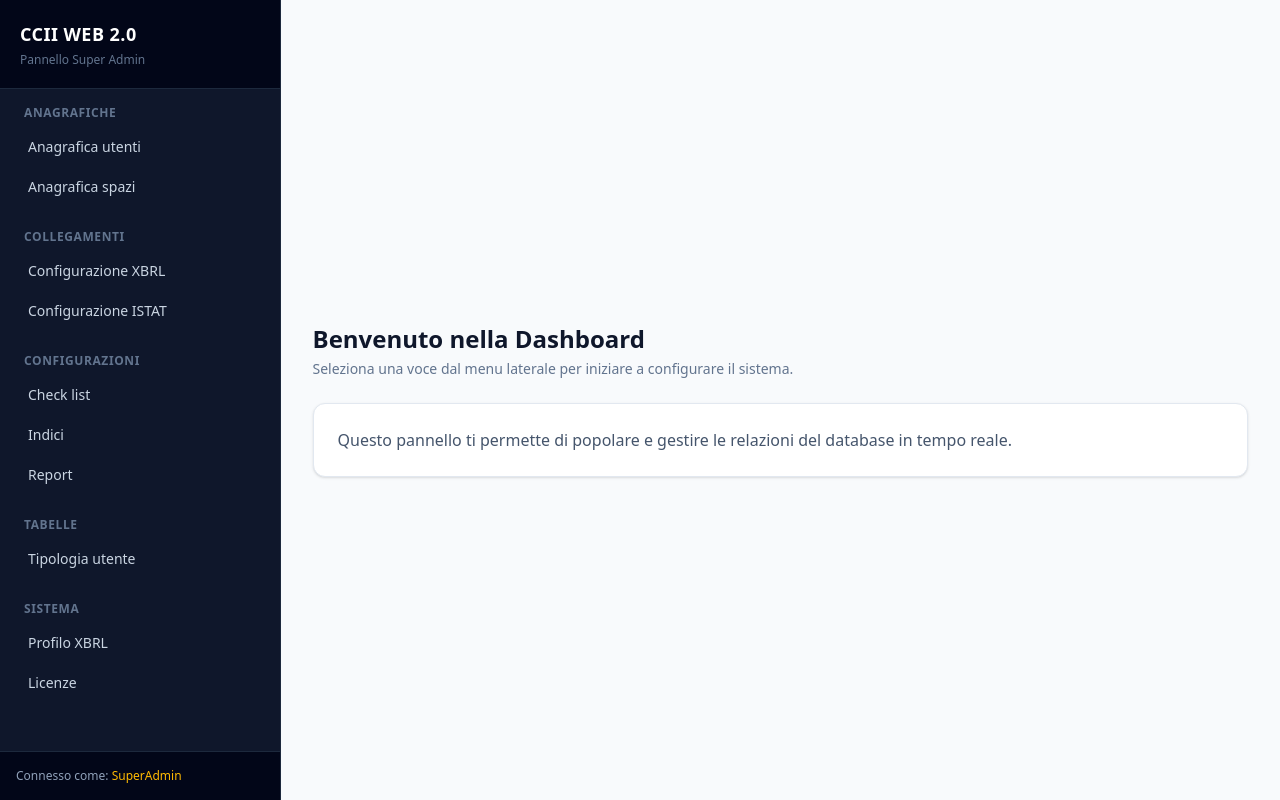
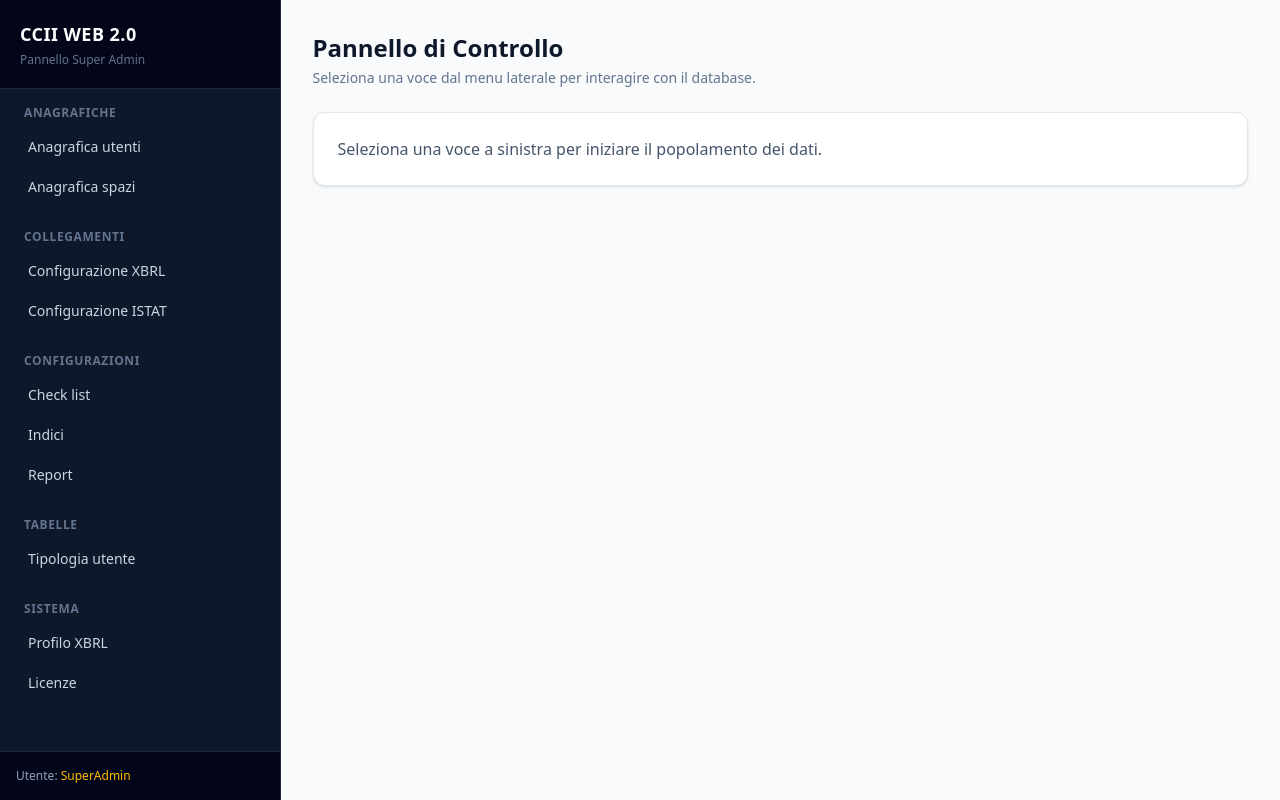
Before and after one commit to spadoniercole-ui/ccii-backend, a FastAPI app: page / in a window 1280 px wide. Run offline with FastAPI, Linux system fonts and the light colour scheme.

Commit message:
Update index.html

```diff
--- a/template/index.html
+++ b/template/index.html
@@ -3,25 +3,20 @@
 <head>
     <meta charset="UTF-8">
     <meta name="viewport" content="width=device-width, initial-scale=1.0">
-    <title>Super Admin Dashboard - CCII Web</title>
+    <title>Super Admin Dashboard - CCII Web 2.0</title>
     <script src="https://cdn.jsdelivr.net/npm/@tailwindcss/browser@4"></script>
     <style>
-        /* Stile per gestire lo scorrimento indipendente del menu e del contenuto */
-        .scroll-custom::-webkit-scrollbar {
-            width: 6px;
-        }
-        .scroll-custom::-webkit-scrollbar-thumb {
-            background-color: #cbd5e1;
-            border-radius: 3px;
-        }
+        .scroll-custom::-webkit-scrollbar { width: 6px; }
+        .scroll-custom::-webkit-scrollbar-thumb { background-color: #cbd5e1; border-radius: 3px; }
     </style>
 </head>
 <body class="bg-slate-50 text-slate-800 font-sans min-h-screen block">
 
     <table class="w-full h-screen border-collapse table-fixed">
         <tr>
-            <td class="w-[280px] bg-slate-900 text-slate-300 valign-top h-full border-r border-slate-800">
+            <td class="w-[280px] bg-slate-900 text-slate-300 align-top h-full border-r border-slate-800">
                 <div class="h-screen flex flex-col justify-between">
+
                     <div class="p-5 border-b border-slate-800 bg-slate-950">
                         <h1 class="text-white font-bold text-lg tracking-wide uppercase">CCII Web 2.0</h1>
                         <p class="text-xs text-slate-500 mt-1">Pannello Super Admin</p>
@@ -72,22 +67,22 @@
                     </div>
 
                     <div class="p-4 border-t border-slate-800 bg-slate-950 text-xs text-slate-400">
-                        Connesso come: <span class="text-amber-400 font-medium">SuperAdmin</span>
+                        Utente: <span class="text-amber-400 font-medium">SuperAdmin</span>
                     </div>
                 </div>
             </td>
 
-            <td class="valign-top bg-slate-50 h-full overflow-y-auto p-8 scroll-custom">
+            <td class="align-top bg-slate-50 h-full overflow-y-auto p-8 scroll-custom">
 
                 <div class="mb-6">
-                    <h2 id="titolo-sezione" class="text-2xl font-bold text-slate-900">Benvenuto nella Dashboard</h2>
-                    <p id="descrizione-sezione" class="text-sm text-slate-500 mt-1">Seleziona una voce dal menu laterale per iniziare a configurare il sistema.</p>
+                    <h2 id="titolo-sezione" class="text-2xl font-bold text-slate-900">Pannello di Controllo</h2>
+                    <p id="descrizione-sezione" class="text-sm text-slate-500 mt-1">Seleziona una voce dal menu laterale per interagire con il database.</p>
                 </div>
 
                 <div id="area-contenuto">
 
                     <div id="view-home" class="bg-white border border-slate-200 rounded-xl p-6 shadow-sm">
-                        <p class="text-slate-600">Questo pannello ti permette di popolare e gestire le relazioni del database in tempo reale.</p>
+                        <p class="text-slate-600">Seleziona una voce a sinistra per iniziare il popolamento dei dati.</p>
                     </div>
 
                     <div id="view-licenze" class="hidden space-y-6">
@@ -99,13 +94,12 @@
                         </div>
 
                         <div id="subview-licenze-elenco" class="bg-white border border-slate-200 rounded-xl p-6 shadow-sm">
-                            <p class="text-sm text-slate-500">Qui appariranno le licenze caricate dal database.</p>
                             </div>
 
                         <div id="subview-licenze-nuovo" class="hidden bg-white border border-slate-200 rounded-xl p-6 shadow-sm max-w-2xl">
                             <form id="form-licenza" class="space-y-4" onsubmit="salvaLicenza(event)">
                                 <div>
-                                    <label class="block text-sm font-medium text-slate-700">Intestatario / Studio</label>
+                                    <label class="block text-sm font-medium text-slate-700">Intestatario / Studio Professionale</label>
                                     <input type="text" id="lic-intestatario" required class="mt-1 block w-full rounded border border-slate-300 px-3 py-2 text-sm focus:border-indigo-500 focus:outline-none">
                                 </div>
                                 <div class="grid grid-cols-3 gap-4">
@@ -114,11 +108,11 @@
                                         <input type="number" id="lic-spazi" value="1" min="1" required class="mt-1 block w-full rounded border border-slate-300 px-3 py-2 text-sm focus:border-indigo-500 focus:outline-none">
                                     </div>
                                     <div>
-                                        <label class="block text-sm font-medium text-slate-700">Max Utenti</label>
+                                        <label class="block text-sm font-medium text-slate-700">Max Utenti Totali</label>
                                         <input type="number" id="lic-utenti" value="3" min="1" required class="mt-1 block w-full rounded border border-slate-300 px-3 py-2 text-sm focus:border-indigo-500 focus:outline-none">
                                     </div>
                                     <div>
-                                        <label class="block text-sm font-medium text-slate-700">Max Aziende</label>
+                                        <label class="block text-sm font-medium text-slate-700">Max Aziende Totali</label>
                                         <input type="number" id="lic-aziende" value="5" min="1" required class="mt-1 block w-full rounded border border-slate-300 px-3 py-2 text-sm focus:border-indigo-500 focus:outline-none">
                                     </div>
                                 </div>
@@ -132,7 +126,7 @@
                     </div>
 
                     <div id="view-placeholder" class="hidden bg-white border border-slate-200 rounded-xl p-6 shadow-sm">
-                        <p class="text-slate-600">Schermata di configurazione in fase di attivazione sul database.</p>
+                        <p class="text-slate-500 italic">Interfaccia in fase di collegamento con le rotte del database.</p>
                     </div>
 
                 </div>
@@ -141,7 +135,6 @@
     </table>
 
     <script>
-        // Gestione dei titoli e delle descrizioni delle macroaree
         const infoSezioni = {
             'anagrafica-utenti': { t: 'Anagrafica Utenti', d: 'Gestione e censimento degli utenti legati ai vari spazi.' },
             'anagrafica-spazi': { t: 'Anagrafica Spazi', d: 'Configurazione degli ambienti di lavoro (studi, aziende).' },
@@ -155,9 +148,8 @@ const infoSezioni = {
             'licenze': { t: 'Gestione Licenze', d: 'Assegnazione e controllo dei tetti massimi operativi dei clienti.' }
         };
 
-// Funzione principale di navigazione del menu laterale
         function naviga(sezione) {
-    document.querySelectorAll('nav, ul button').forEach(b => b.classList.remove('bg-slate-800', 'text-white'));
+            document.querySelectorAll('ul button').forEach(b => b.classList.remove('bg-slate-800', 'text-white'));
 
             const btn = document.getElementById(`btn-${sezione}`);
             if(btn) btn.classList.add('bg-slate-800', 'text-white');
@@ -177,7 +169,6 @@ function naviga(sezione) {
             }
         }
 
-// Gestione dei pannelli a Tab (Elenco / Nuovo)
         function cambiaTab(sezione, tab) {
             const tabElenco = document.getElementById(`tab-${sezione}-elenco`);
             const tabNuovo = document.getElementById(`tab-${sezione}-nuovo`);
@@ -190,10 +181,7 @@ function cambiaTab(sezione, tab) {
                 subElenco.classList.remove('hidden');
                 subNuovo.classList.add('hidden');
 
-        // Se siamo su licenze, carichiamo i dati aggiornati dal database
-        if (sezione === 'licenze') {
-            caricaLicenzeDalDB();
-        }
+                if (sezione === 'licenze') caricaLicenzeDalDB();
             } else {
                 tabNuovo.className = "border-b-2 border-indigo-600 py-2 px-1 text-sm font-medium text-indigo-600";
                 tabElenco.className = "border-b-2 border-transparent py-2 px-1 text-sm font-medium text-slate-500 hover:text-slate-700 hover:border-slate-300";
@@ -202,20 +190,21 @@ function cambiaTab(sezione, tab) {
             }
         }
 
-// 🟢 FUNZIONE INTEGRATA: Recupera le licenze e le mostra a schermo
         async function caricaLicenzeDalDB() {
             const contenitore = document.getElementById('subview-licenze-elenco');
-
             try {
                 const response = await fetch('/superadmin/licenze');
                 const licenze = await response.json();
+
+                if (!response.ok) {
+                    throw new Error('Errore nel recupero dati');
+                }
 
                 if (licenze.length === 0) {
                     contenitore.innerHTML = `<p class="text-sm text-slate-500 bg-slate-50 p-4 rounded border border-dashed border-slate-200">Nessuna licenza presente nel database. Vai sulla tab "Nuova Licenza" per creare la prima.</p>`;
                     return;
                 }
 
-        // Costruzione della tabella grafica dei dati
                 let htmlTabella = `
                     <div class="overflow-x-auto">
                         <table class="w-full text-left border-collapse text-sm">
@@ -237,9 +226,9 @@ async function caricaLicenzeDalDB() {
                         <tr class="hover:bg-slate-50 text-slate-700 transition">
                             <td class="p-3 font-medium text-indigo-600">#${lic.id}</td>
                             <td class="p-3 font-semibold">${lic.intestatario}</td>
-                    <td class="p-3 text-center bg-slate-50/50">${lic.max_spazi}</td>
+                            <td class="p-3 text-center">${lic.max_spazi}</td>
                             <td class="p-3 text-center">${lic.max_utenti_totali}</td>
-                    <td class="p-3 text-center bg-slate-50/50">${lic.max_aziende_totali}</td>
+                            <td class="p-3 text-center">${lic.max_aziende_totali}</td>
                             <td class="p-3 text-slate-500">${new Date(lic.data_scadenza).toLocaleDateString('it-IT')}</td>
                         </tr>
                     `;
@@ -247,20 +236,13 @@ async function caricaLicenzeDalDB() {
 
                 htmlTabella += `</tbody></table></div>`;
                 contenitore.innerHTML = htmlTabella;
-
             } catch (error) {
-        contenitore.innerHTML = `
-            <p class="text-sm text-red-600 bg-red-50 p-4 rounded border border-red-200 font-medium">
-                Errore di connessione: Assicurati che il file main.py sia avviato correttamente.
-            </p>
-        `;
+                contenitore.innerHTML = `<p class="text-sm text-red-600 bg-red-50 p-4 rounded border border-red-200 font-medium">Errore di comunicazione con il backend su Railway.</p>`;
             }
         }
 
-// Funzione AJAX per salvare un nuovo record nel database
         async function salvaLicenza(event) {
             event.preventDefault();
-
             const payload = {
                 intestatario: document.getElementById('lic-intestatario').value,
                 max_spazi: parseInt(document.getElementById('lic-spazi').value),
@@ -280,11 +262,14 @@ async function salvaLicenza(event) {
                 if (response.ok) {
                     alert('Licenza salvata con successo nel Database!');
                     document.getElementById('form-licenza').reset();
-            cambiaTab('licenze', 'elenco'); // Torna all'elenco e ricarica i dati
+                    cambiaTab('licenze', 'elenco');
                 } else {
-            alert('Errore dal database: ' + data.detail);
+                    alert('Errore: ' + data.detail);
                 }
             } catch (error) {
                 alert('Impossibile connettersi al backend.');
             }
         }
+    </script>
+</body>
+</html>
```
Lines whose indentation alone changed are shown as unchanged.
